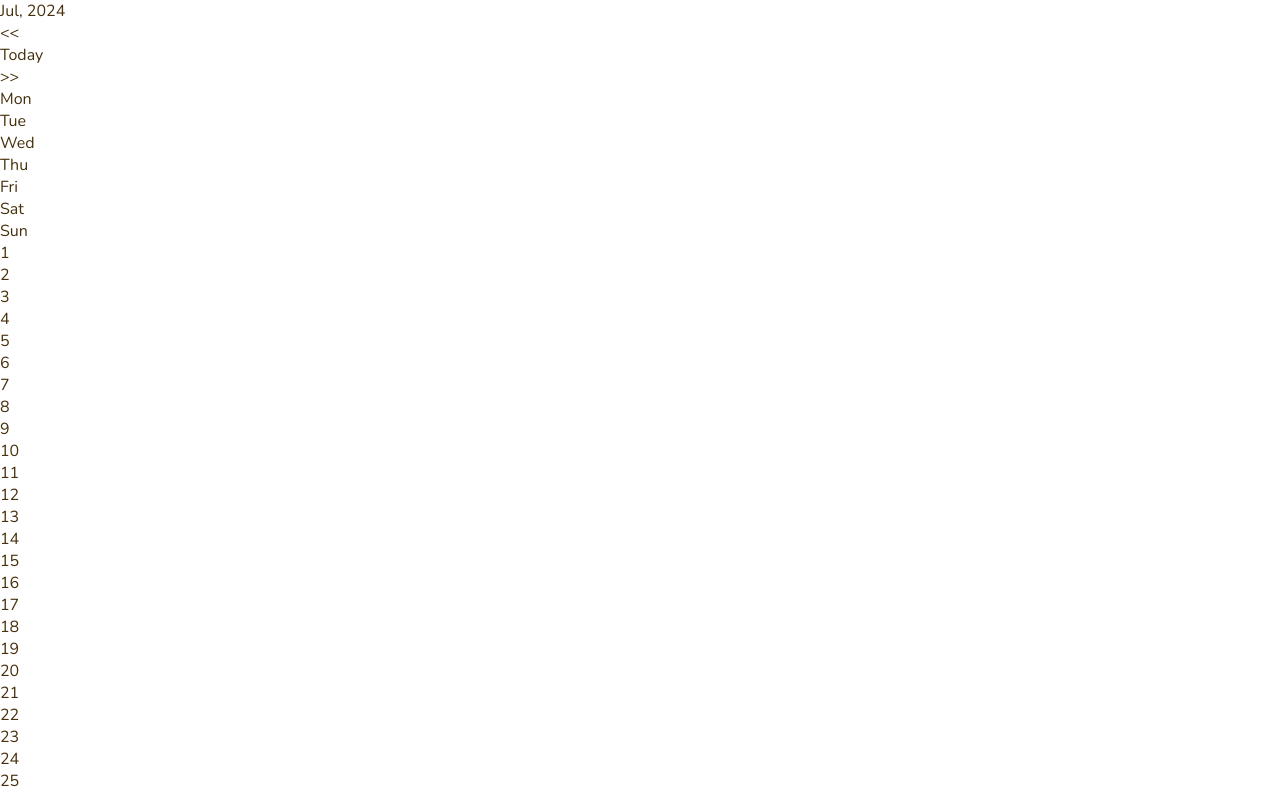
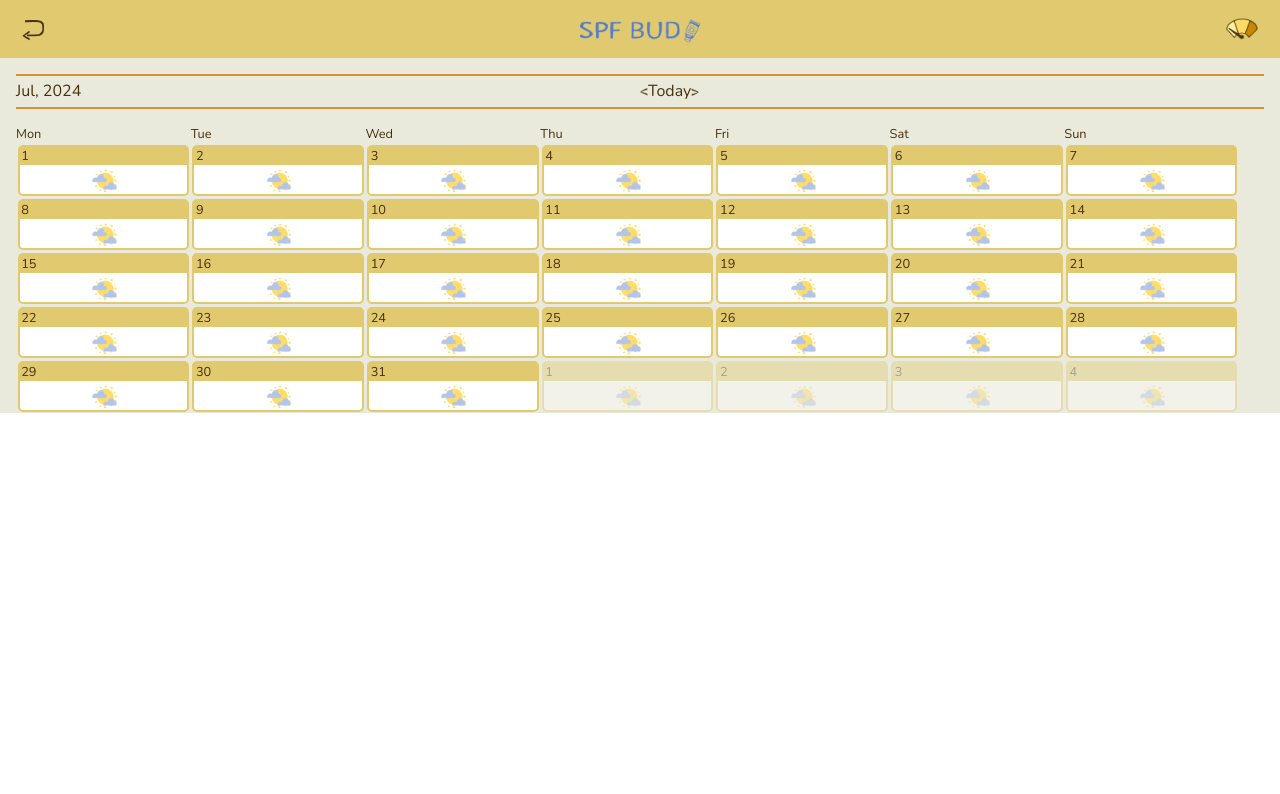
Before and after one commit to pepatt/capstone-frontend, a React (Vite) app: page /calendar in a window 1280 px wide. Shown: the top 794 px of the page. Built offline with nearby package versions, Linux system fonts and the light colour scheme; no server answers.

Commit message:
implement calendar

```diff
--- a/src/components/Calendar/Calendar.jsx
+++ b/src/components/Calendar/Calendar.jsx
@@ -2,8 +2,22 @@ import {react, useState, useEffect} from 'react';
 import './Calendar.scss';
 import { Info, DateTime, Interval } from 'luxon';
 import classNames from 'classnames';
+import check from '../../assets/icons/check.png'
+import Header from '../Header/Header';
+import axios from 'axios';
+
+import clouds from '../../assets/images/clouds.png'
+import sun from '../../assets/images/sun.png'
+import rain from '../../assets/images/rain.png'
+import sun_clouds from '../../assets/images/sun_clouds.png'
+
+import back from '../../assets/icons/back.png'
+import forward from '../../assets/icons/forward.png'
 
 export default function Calendar() {
+
+  const [isAppliedDays, setIsAppliedDays] = useState([]);
+
   const today = DateTime.local();
   const [firstDayOfActiveMonth, setFirstDayOfActiveMonth] = useState(
     today.startOf('month')
@@ -13,7 +27,6 @@ export default function Calendar() {
     firstDayOfActiveMonth.startOf('week'),
     firstDayOfActiveMonth.endOf('month').endOf('week')
   ).splitBy({day: 1}).map(day => day.start);
-
 
 
   const goToPreviousMonth = () => {
@@ -28,29 +41,47 @@ export default function Calendar() {
     setFirstDayOfActiveMonth(today.startOf('month'));
   }
 
-  function getDate(day, month, year) {
-    console.log(`year ${year}`);
-    console.log(`month ${month}`);
-    console.log(`day ${day}`);
+  async function ConditionalRenderData() {
+    try{
+    const dateData = {
+        month: 7,
+        year: 2024,
+        isApplied: true
+    }
+
+    const response = await axios.post("http://localhost:8080/weather/dataDependant", dateData);
+    setIsAppliedDays(response.data)
+
+    } catch (err) {
+      console.log(err);
+    }
   }
-  console.log(daysOfMonth[0].c)
-  const data = daysOfMonth[0].c.month;
-  console.log(data);
+
+
+  useEffect(() => {
+    ConditionalRenderData();
+  }, []);
+
 
   return (
     <div className="calendar__container">
+      <Header />
       <div className="calendar">
         <div className="calendar__headline">
           <div className="calendar__headline-month">
             {firstDayOfActiveMonth.monthShort}, {firstDayOfActiveMonth.year}
           </div>
           <div className="calendar__headline-controls">
-            <div className="calendar__headline-control" onClick={goToPreviousMonth} >{"<<"}</div>
+            <div className="calendar__headline-control" onClick={goToPreviousMonth} >
+              <img src={back} alt="Forward Icon" className="calendar__headline-control-arrow" />
+            </div>
             <div className="calendar__headline-control
             calendar__headline-controls-today"
             onClick={goToToday}
             >{"Today"}</div>
-            <div className="calendar__headline-control" onClick={goToNextMonth} >{">>"}</div>
+            <div className="calendar__headline-control" onClick={goToNextMonth} >
+              <img src={forward} alt="Forward Icon" className="calendar__headline-control-arrow" />
+            </div>
           </div>
         </div>
         <div className="calendar__weeks-grid">
@@ -61,19 +92,28 @@ export default function Calendar() {
           ))}
         </div>
         <div className="calendar__grid">
-          {daysOfMonth.map((dayOfMonth, dayOfMonthIndex) => (
-            <div onClick={() => {
-              getDate(
-                dayOfMonth.day, dayOfMonth.month, dayOfMonth.year
-              )
-            }} key={dayOfMonthIndex} className={classNames({
-              "calendar__grid-cell": true,
-              "calendar__grid-cell-inactive":
-              dayOfMonth.month !== firstDayOfActiveMonth.month,
+          {daysOfMonth.map((dayOfMonth, dayOfMonthIndex) => {
+            const isApplied = isAppliedDays.some((data) => data.created_at_day === dayOfMonth.day);
+
+            return (
+              <div key={dayOfMonthIndex} className="calendar__grid-wrap">
+              <div className={classNames({
+                "calendar__grid-wrapper": true,
+                "calendar__grid-cell-inactive":
+                  dayOfMonth.month !== firstDayOfActiveMonth.month,
               })}>
-              {dayOfMonth.day}
+                <div className={"calendar__grid-cell"}>
+                  {dayOfMonth.day}
+                  <img src={check} alt="check img" className={classNames({
+                    "calendar__grid-cell-img": true,
+                    "display__no": !isApplied
+                    })}/>
+                </div>
+                <img src={sun_clouds} className={`calendar__grid-weather-icon`} />
+              </div>
             </div>
-          ))}
+            );
+          })}
         </div>
       </div>
     </div>
--- a/src/components/Calendar/Calendar.scss
+++ b/src/components/Calendar/Calendar.scss
@@ -1,6 +1,134 @@
+@import '../../styles/partials/variables';
+@import '../../styles/partials/fonts';
 
-.calendar{
+.calendar {
+    width: 100%;
+    display: flex;
+    flex-direction: column;
+    justify-content: flex-start;
+    align-items: flex-start;
+    padding: 0 1rem;
+    &__container {
+        width: 100%;
+        background-color: $background-yellow;
+        display: flex;
+        flex-direction: column;
+        justify-content: flex-start;
+        align-items: flex-start;
+    }
+
+    &__headline {
+        width: 100%;
+        display: flex;
+        flex-direction: row;
+        justify-content: flex-start;
+        align-items: flex-start;
+        border-top: $button-orange solid 2px;
+        border-bottom: $button-orange solid 2px;
+        padding: 0.3rem 0;
+        margin: 1rem 0;
+    }
+
+    &__headline-month {
+        width: 100%;
+        display: flex;
+        flex-direction: row;
+        justify-content: flex-start;
+        align-items: flex-start;
+    }
+
+    &__headline-controls {
+        width: 100%;
+        display: flex;
+        flex-direction: row;
+        justify-content: flex-start;
+        align-items: center;
+    }
+
+    &__headline-control-arrow {
+        height: 0.5rem;
+
+    }
+
+    &__weeks-grid {
+        width: 100%;
+        display: flex;
+        flex-direction: row;
+        justify-content: flex-start;
+        align-items: flex-start;
+        flex-wrap: wrap;
+    }
+    &__weeks-grid-cell {
+        width: 14%;
+        font-size: 0.8rem;
+    }
+
+    &__grid {
+        width: 100%;
+        display: flex;
+        flex-direction: row;
+        justify-content: flex-start;
+        align-items: flex-start;
+        flex-wrap: wrap;
+    }
+
+    &__grid-wrap {
+        width: 14%;
+        padding: 0.1rem;
+        display: flex;
+        flex-direction: row;
+        justify-content: flex-start;
+        align-items: flex-start;
+        flex-wrap: wrap;
+    }
+
+    &__grid-wrapper {
+        width: 100%;
+        border-radius: 5px;
+        background-color: $white;
+        display: flex;
+        flex-direction: column;
+        justify-content: flex-start;
+        align-items: center;
+        flex-wrap: wrap;
+        border: $background-accent solid 2px;
+    }
+
+    &__grid-cell {
+        position: relative;
+        width: 100%;
+        display: flex;
+        padding-left: 0.1rem;
+        font-size: 0.8rem;
+        flex-direction: row;
+        justify-content: flex-start;
+        align-items: flex-start;
+        flex-wrap: wrap;
+        background-color: $background-accent;
+    }
+
     &__grid-cell-inactive {
-        color: red;
+        opacity: 40%;
+    }
+
+    &__grid-cell-img {
+        position: absolute;
+        top: -5px;
+        right: -5px;
+        height: 1rem;
+    }
+
+    &__grid-weather-icon {
+        height: 1.8rem;
     }
 }
+
+.display {
+    &__no {
+        display: none;
+    }
+
+    &__yes {
+        display: flex;
+    }
+}
--- a/src/components/Header/Header.jsx
+++ b/src/components/Header/Header.jsx
@@ -17,18 +17,18 @@ function Header() {
   const [weatherData, setWeatherData] =  useState([]);
 
   const today = DateTime.local();
-  const firstDayOfActiveMonth=today.startOf('month');
-    const daysOfMonth = Interval.fromDateTimes(
+  const firstDayOfActiveMonth = today.startOf('month');
+
+  const daysOfMonth = Interval.fromDateTimes(
     firstDayOfActiveMonth.startOf('week'),
     firstDayOfActiveMonth.endOf('month').endOf('week')
-  ).splitBy({day: 1}).map(day => day.start);
-  console.log(daysOfMonth[0].c)
+  ).splitBy({ day: 1 }).map(day => day.start);
 
   const dateData = {
-    created_at_day: daysOfMonth[0].c.day,
-    created_at_month: daysOfMonth[0].c.month,
-    created_at_year: daysOfMonth[0].c.year
-  }
+    created_at_day: today.day,
+    created_at_month: today.month,
+    created_at_year: today.year
+  };
 
   async function getWeatherData() {
     const response = await axios.post("http://localhost:8080/weather/notApplied", dateData);
--- a/src/pages/Details/Details.jsx
+++ b/src/pages/Details/Details.jsx
@@ -9,18 +9,18 @@ function Details() {
     const [userData, setUserData] = useState([]);
 
     const today = DateTime.local();
-    const firstDayOfActiveMonth=today.startOf('month');
-      const daysOfMonth = Interval.fromDateTimes(
+    const firstDayOfActiveMonth = today.startOf('month');
+
+    const daysOfMonth = Interval.fromDateTimes(
       firstDayOfActiveMonth.startOf('week'),
       firstDayOfActiveMonth.endOf('month').endOf('week')
-    ).splitBy({day: 1}).map(day => day.start);
-    console.log(daysOfMonth[0].c)
+    ).splitBy({ day: 1 }).map(day => day.start);
 
     const dateData = {
-      created_at_day: daysOfMonth[0].c.day,
-      created_at_month: daysOfMonth[0].c.month,
-      created_at_year: daysOfMonth[0].c.year
-    }
+      created_at_day: today.day,
+      created_at_month: today.month,
+      created_at_year: today.year
+    };
 
     async function getWeatherData() {
         const response = await axios.post("http://localhost:8080/weather/notApplied", dateData);
--- a/src/pages/Home/Home.jsx
+++ b/src/pages/Home/Home.jsx
@@ -26,18 +26,18 @@ function Home() {
   const [weatherData, setWeatherData] =  useState([]);
 
   const today = DateTime.local();
-  const firstDayOfActiveMonth=today.startOf('month');
-    const daysOfMonth = Interval.fromDateTimes(
+  const firstDayOfActiveMonth = today.startOf('month');
+
+  const daysOfMonth = Interval.fromDateTimes(
     firstDayOfActiveMonth.startOf('week'),
     firstDayOfActiveMonth.endOf('month').endOf('week')
-  ).splitBy({day: 1}).map(day => day.start);
+  ).splitBy({ day: 1 }).map(day => day.start);
 
   const dateData = {
-    created_at_day: daysOfMonth[0].c.day,
-    created_at_month: daysOfMonth[0].c.month,
-    created_at_year: daysOfMonth[0].c.year
-  }
-
+    created_at_day: today.day,
+    created_at_month: today.month,
+    created_at_year: today.year
+  };
 
   async function getWeatherData() {
     const response = await axios.post("http://localhost:8080/weather/notApplied", dateData);
@@ -60,7 +60,6 @@ async function cancelApply() {
     getWeatherData();
   }, [])
 
-  console.log(weatherData);
 
 
   return (
@@ -162,7 +161,7 @@ async function cancelApply() {
 
           {!weatherData.isApplied
           ?
-          <button onClick={apply} className="home__apply-btn">APPPLIED</button>
+          <button onClick={apply} className="home__apply-btn">APPLIED</button>
           :
                   <div className="home__apply-btn-active">
                   <p className="home__apply-btn-active-p">UVI: {weatherData.UVI}</p>
--- a/src/styles/partials/_variables.scss
+++ b/src/styles/partials/_variables.scss
@@ -6,6 +6,7 @@ $background-yellow: rgb(234, 234, 220);
 $button-orange: #d69035;
 $background-accent: rgb(224, 201, 111);
 $brown: #47300c;
+$brown-inactive: #705a37;
 $light-blue: #537acc;
 $dark-blue: #2e5077;
 $box-shadow-grey: rgb(141, 141, 141);
```
Also changed, not shown: src/assets/icons/forward.png (added).
